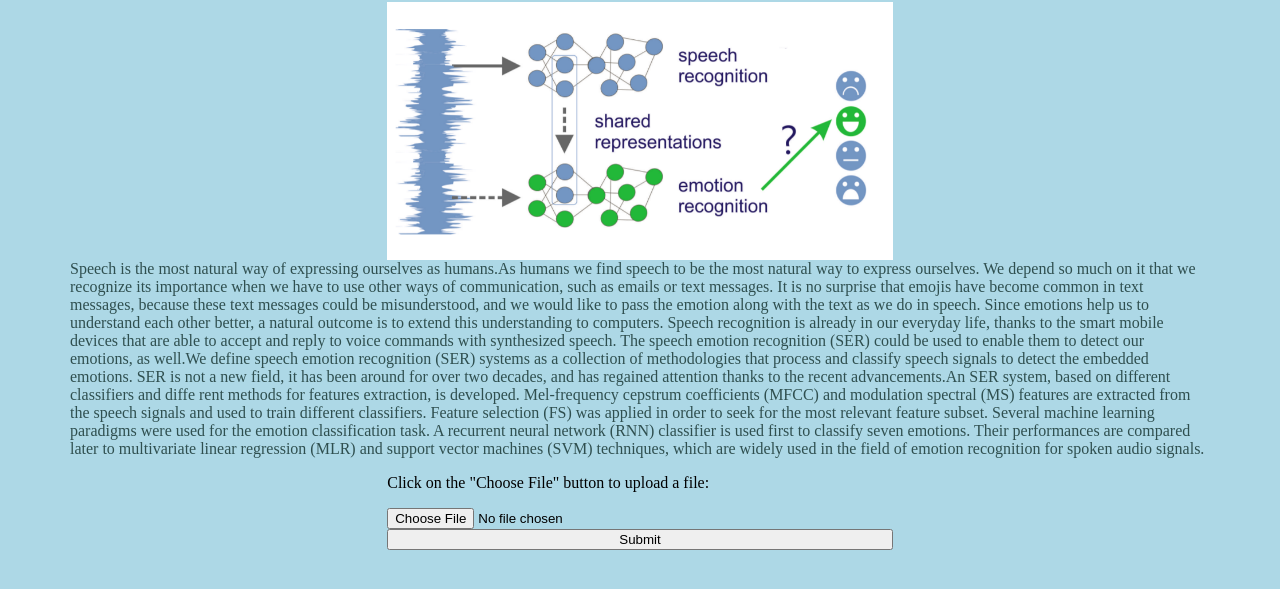
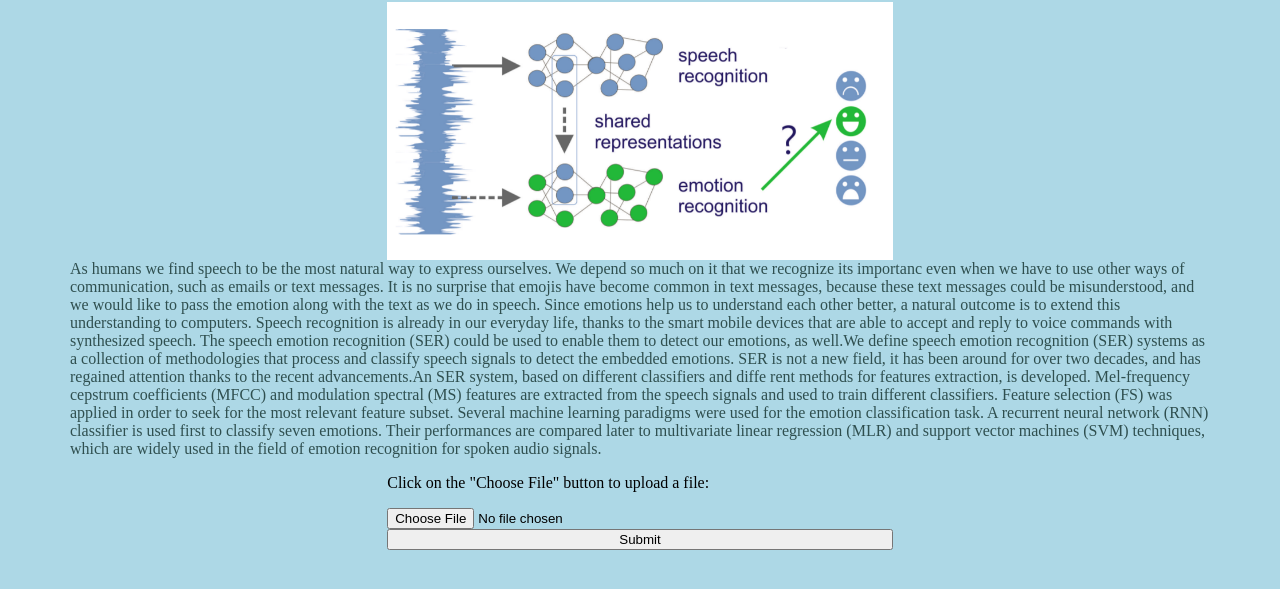
Before and after one commit to sakshikasralikar/speech_emotion, a plain HTML site: page index.html in a window 1280 px wide. Shown: the part 115-704 px from the top of the page. Drawn offline with Linux system fonts and the light colour scheme; a script that the page names is missing.

Commit message:
Update index.html

```diff
--- a/index.html
+++ b/index.html
@@ -93,7 +93,7 @@ body{
 </style>
 
 
-    <div class="container"> Speech is the most natural way of expressing ourselves as humans.As humans we find speech to be the most natural way to express ourselves. We depend so much on it that we recognize its importance when we have to use other ways of communication, such as emails or text messages. It is no surprise that emojis have become common in text messages, because these text messages could be misunderstood, and we would like to pass the emotion along with the text as we do in speech.
+    <div class="container"> As humans we find speech to be the most natural way to express ourselves. We depend so much on it that we recognize its importanc even when we have to use other ways of communication, such as emails or text messages. It is no surprise that emojis have become common in text messages, because these text messages could be misunderstood, and we would like to pass the emotion along with the text as we do in speech.
 
 Since emotions help us to understand each other better, a natural outcome is to extend this understanding to computers. Speech recognition is already in our everyday life, thanks to the smart mobile devices that are able to accept and reply to voice commands with synthesized speech. The speech emotion recognition (SER) could be used to enable them to detect our emotions, as well.We define speech emotion recognition (SER) systems as a collection of methodologies that process and classify speech signals to detect the embedded emotions. SER is not a new field, it has been around for over two decades, and has regained attention thanks to the recent advancements.An SER system, based on different classifiers and diffe
     rent methods for features extraction, is developed. Mel-frequency cepstrum coefficients (MFCC) and modulation spectral (MS) features are extracted from the speech signals and used to train different classifiers. Feature selection (FS) was applied in order to seek for the most relevant feature subset. Several machine learning paradigms were used for the emotion classification task. A recurrent neural network (RNN) classifier is used first to classify seven emotions. Their performances are compared later to multivariate linear regression (MLR) and support vector machines (SVM) techniques, which are widely used in the field of emotion recognition for spoken audio signals.</div>
```
